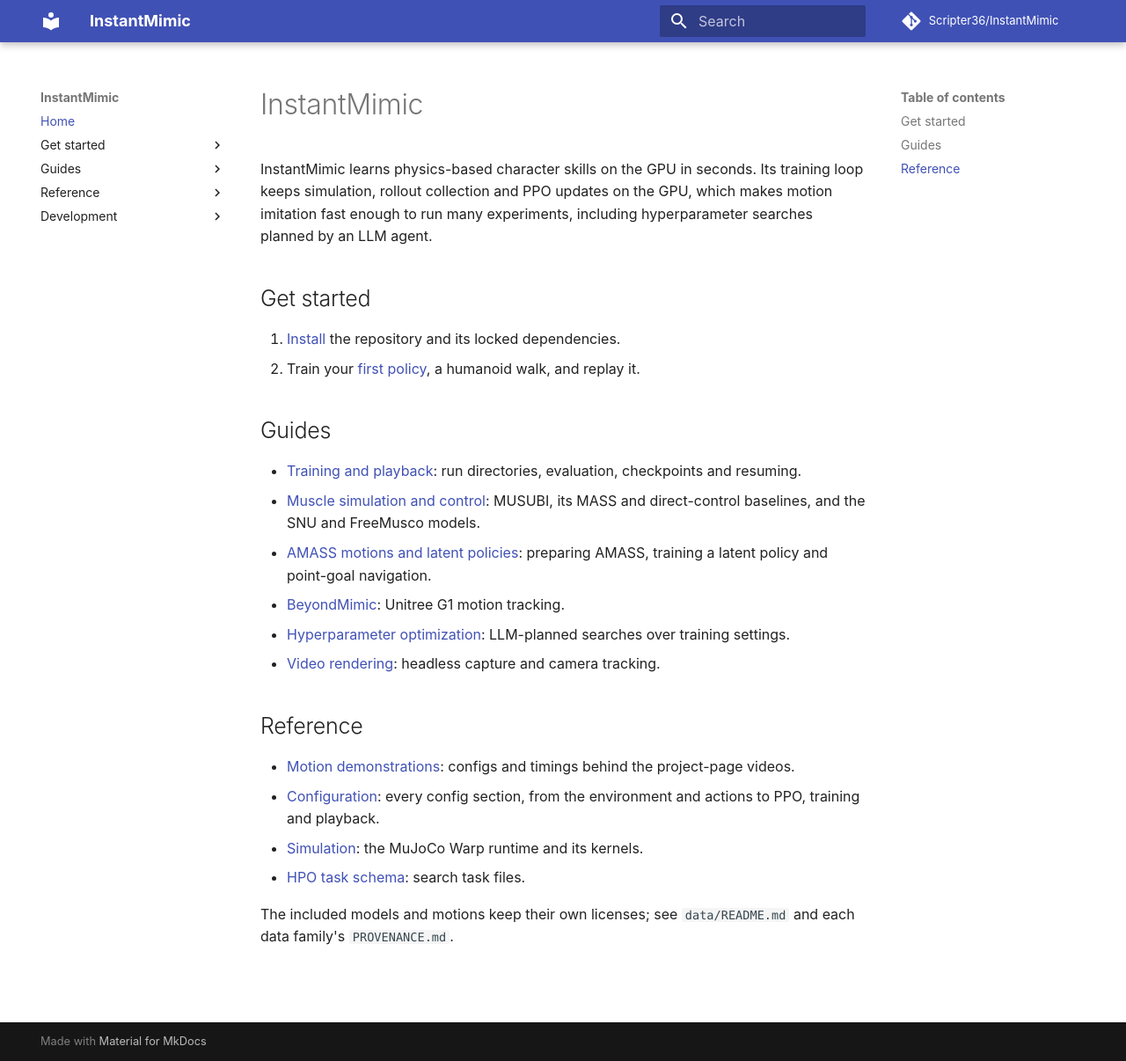
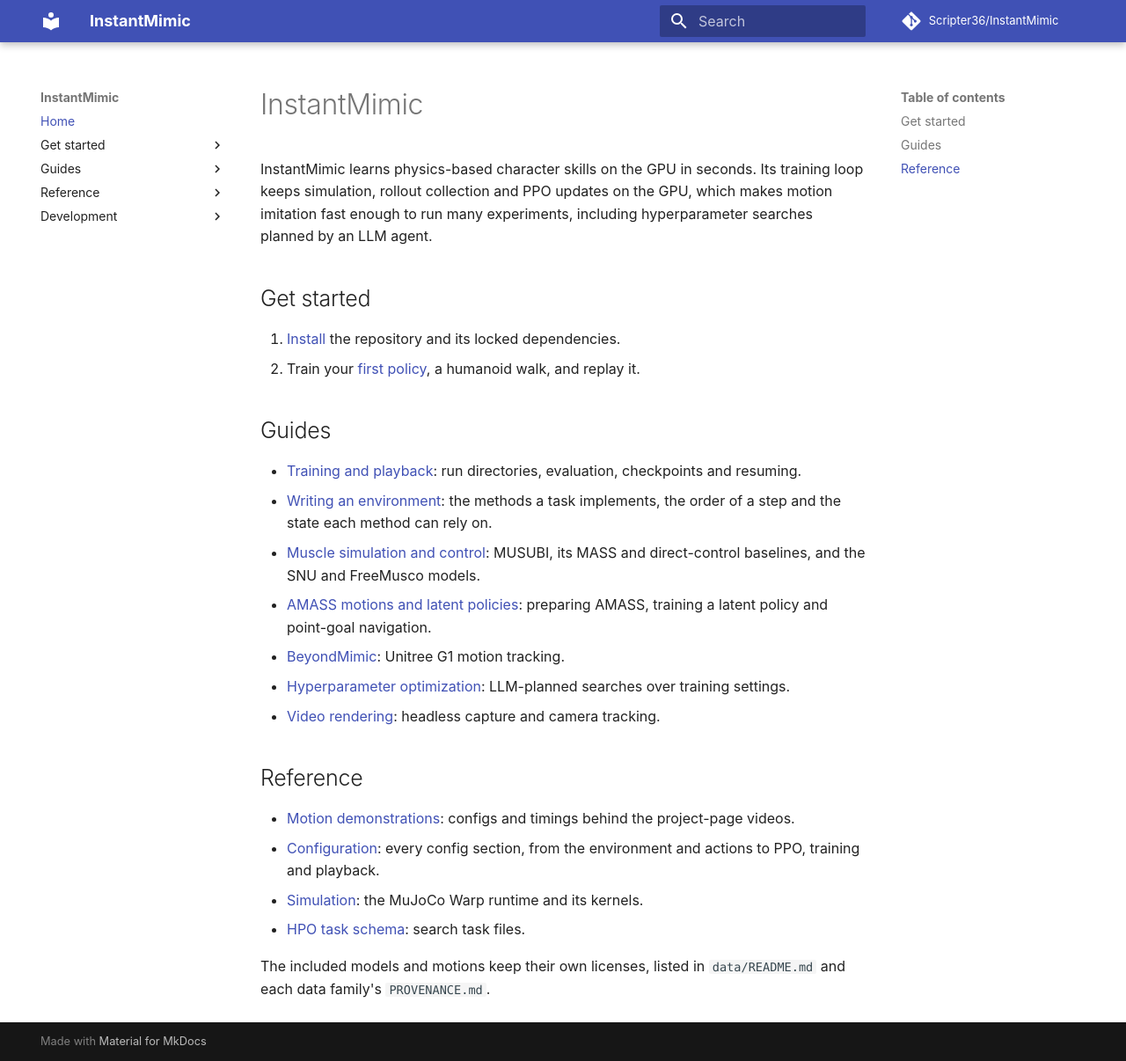
Before and after one commit to Scripter36/InstantMimic, an MkDocs documentation site: the page built from docs/index.md, in a window 1280 px wide and 1206 px high. Shown: the whole window at 88% size. Built offline with MkDocs 1.6.1 and Material for MkDocs 9.7.7, drawn with Linux system fonts in a browser that asks for light colours; comment, search, counter and statistics services are not loaded.

Commit message:
docs: add the environment authoring guide
Explain how to write a DirectRLEnv task: files and registration, the methods a
task implements, the order of one step with a diagram, which simulator
quantities each method sees, resets, the rules for code inside a captured
step, output buffers and benchmark evaluation. Verified against the step and
reset code and with mkdocs build --strict.

```diff
--- a/docs/index.md
+++ b/docs/index.md
@@ -16,6 +16,8 @@ hyperparameter searches planned by an LLM agent.
 
 - [Training and playback](guides/training-and-playback.md): run directories,
   evaluation, checkpoints and resuming.
+- [Writing an environment](guides/writing-environments.md): the methods a task
+  implements, the order of a step and the state each method can rely on.
 - [Muscle simulation and control](guides/muscle-control.md): MUSUBI, its MASS
   and direct-control baselines, and the SNU and FreeMusco models.
 - [AMASS motions and latent policies](data/amass-retargeting.md): preparing
@@ -34,5 +36,5 @@ hyperparameter searches planned by an LLM agent.
 - [Simulation](reference/simulation.md): the MuJoCo Warp runtime and its kernels.
 - [HPO task schema](reference/hpo-task-schema.md): search task files.
 
-The included models and motions keep their own licenses; see
+The included models and motions keep their own licenses, listed in
 `data/README.md` and each data family's `PROVENANCE.md`.
--- a/docs/stylesheets/extra.css
+++ b/docs/stylesheets/extra.css
@@ -3,3 +3,65 @@
 .language-yaml.highlight .nv {
   color: var(--md-code-hl-string-color);
 }
+
+/* Inline SVG diagrams. Shapes take their colours from these classes so the
+   diagrams follow the theme's fonts and colours. */
+.im-diagram {
+  margin: 1.5em 0;
+}
+.im-diagram svg {
+  display: block;
+  width: 100%;
+  height: auto;
+  max-width: 680px;
+  margin: 0 auto;
+  font-family: var(--md-text-font-family, sans-serif);
+  font-size: 13px;
+}
+.im-diagram text {
+  fill: var(--md-default-fg-color);
+}
+.im-diagram .im-code {
+  font-family: var(--md-code-font-family, monospace);
+  font-size: 12.5px;
+}
+.im-diagram .im-note,
+.im-diagram .im-caption {
+  fill: var(--md-default-fg-color--light);
+  font-size: 12px;
+}
+.im-diagram .im-hook {
+  fill: #eceefb;
+  stroke: var(--md-primary-fg-color, #4051b5);
+  stroke-width: 1.2;
+}
+.im-diagram .im-optional {
+  stroke-dasharray: 4 3;
+}
+.im-diagram .im-base {
+  fill: var(--md-code-bg-color, #f5f5f5);
+  stroke: var(--md-default-fg-color--lighter);
+  stroke-width: 1;
+}
+.im-diagram .im-physics {
+  fill: #fdecd7;
+  stroke: #d9822b;
+  stroke-width: 1;
+}
+.im-diagram .im-refresh {
+  fill: #dcf0e4;
+  stroke: #3d9a5f;
+  stroke-width: 1;
+}
+.im-diagram .im-line {
+  fill: none;
+  stroke: var(--md-default-fg-color--light);
+  stroke-width: 1.2;
+}
+.im-diagram .im-spine {
+  stroke: var(--md-default-fg-color--lightest);
+  stroke-width: 2;
+}
+.im-diagram .im-arrowhead {
+  fill: var(--md-default-fg-color--light);
+}
--- a/mkdocs.yml
+++ b/mkdocs.yml
@@ -31,6 +31,7 @@ nav:
       - First training run: getting-started/first-run.md
   - Guides:
       - Training and playback: guides/training-and-playback.md
+      - Writing an environment: guides/writing-environments.md
       - Muscle simulation and control: guides/muscle-control.md
       - AMASS motions and latent policies: data/amass-retargeting.md
       - BeyondMimic: guides/beyondmimic.md
```
Also changed, not shown: docs/guides/writing-environments.md (added, +305 -0 lines).
